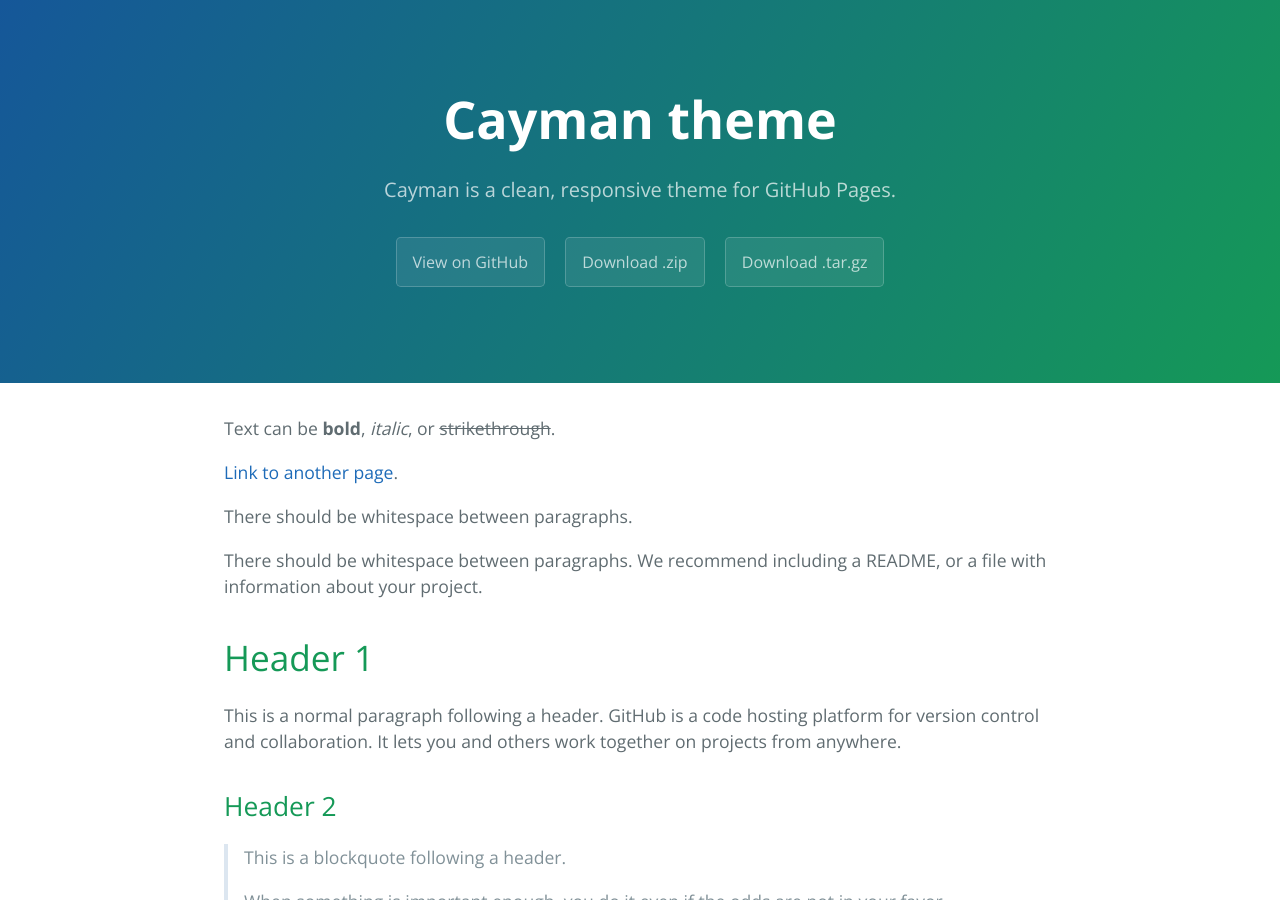
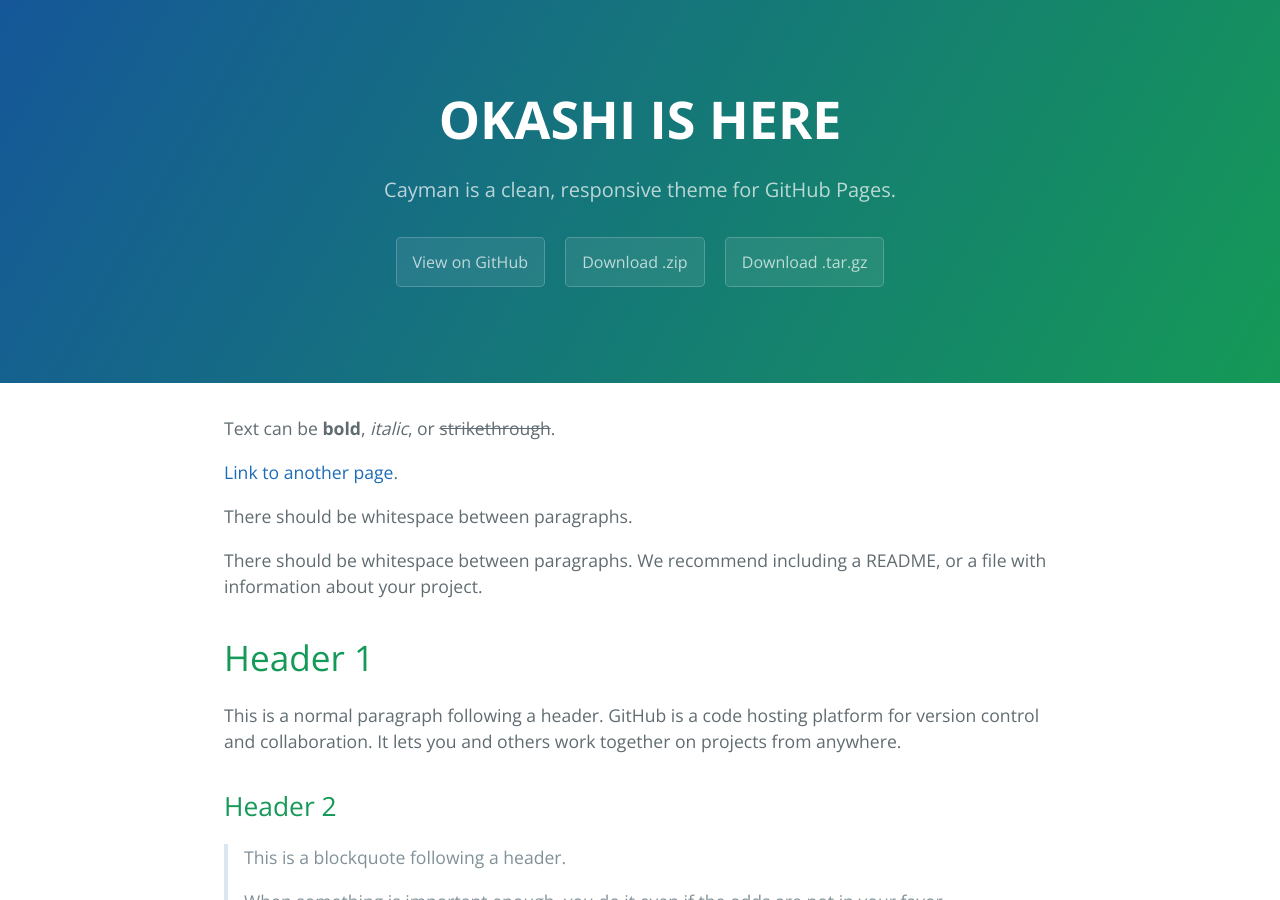
Before and after one commit to Okashiou/HP, a Jekyll site: the page built from index.md, in a window 1280 px wide and 900 px high. Built offline with Jekyll 4.4.1, drawn with Linux system fonts in a browser that asks for light colours.

Commit message:
title change

```diff
--- a/_config.yml
+++ b/_config.yml
@@ -1,4 +1,4 @@
-title: Cayman theme
+title: OKASHI IS HERE
 description: Cayman is a clean, responsive theme for GitHub Pages.
 show_downloads: true
 google_analytics:
```
